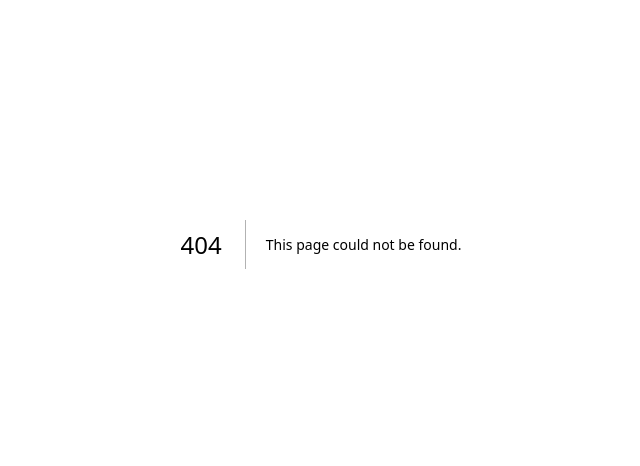
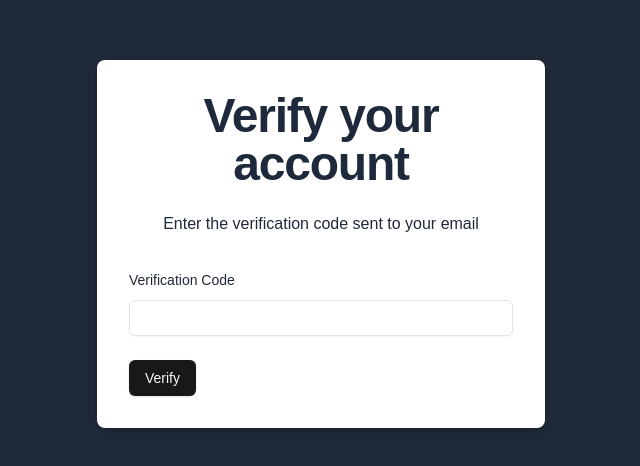
Before and after one commit to AmitBiswas1402/next-fullstack, a Next.js app: page /verify/1 in a window 1280 px wide. Before the commit this address had no page. Shown: the part 156-622 px from the top of the page, without its empty margins (319-959 px from the left). Built offline with nearby package versions, Linux system fonts and the light colour scheme.

Commit message:
username verification

```diff
--- a/src/app/(auth)/sign-up/page.tsx
+++ b/src/app/(auth)/sign-up/page.tsx
@@ -34,7 +34,7 @@
   const router = useRouter();
   const { toast } = useToast();
 
-  const form = useForm<z.infer<typeof signupSchema>>({
+  const form = useForm<z.infer<typeof signupSchema>>({ // zod implementation
     resolver: zodResolver(signupSchema),
     defaultValues: {
       username: '',
--- /dev/null
+++ b/src/app/(auth)/verify/[username]/page.tsx
@@ -0,0 +1,81 @@
+'use client'
+import React from 'react'
+import {useParams, useRouter} from  'next/navigation'
+import { useToast } from '@/components/hooks/use-toast'
+import { useForm } from 'react-hook-form'
+import * as z from 'zod'
+import { zodResolver } from '@hookform/resolvers/zod'
+import { verifySchema } from '@/schemas/verify.schema'
+import axios, { AxiosError } from 'axios'
+import { ApiResponse } from '@/types/ApiResponse'
+import { Form, FormField, FormItem, FormLabel, FormMessage } from '@/components/ui/form'
+import { Input } from '@/components/ui/input'
+import { Button } from '@/components/ui/button'
+
+const VerifyAccount = () => {
+    const router = useRouter()
+    const params = useParams<{username: string}>()
+    const {toast} = useToast()
+
+    const form = useForm<z.infer<typeof verifySchema>>({ // zod implementation
+      resolver: zodResolver(verifySchema),
+    });
+
+    const onSubmit = async (data: z.infer<typeof verifySchema>) => {
+      try {
+        const response =  await axios.post(`/api/verify-code`, {
+          username: params.username,
+          code: data.code,
+        })
+
+        toast({
+          title: "Success",
+          description: response.data.message
+        })
+        router.replace('sign-in')
+
+      } catch (error) {
+        console.error('Error during sign-up:', error);
+
+      const axiosError = error as AxiosError<ApiResponse>;
+
+      toast({
+        title: 'Sign Up Failed',
+        description: axiosError.response?.data.message,
+        variant: 'destructive',
+      });
+      }
+    }
+
+  return (
+    <div className='flex justify-center items-center min-h-screen bg-gray-800'>
+      <div className="w-full max-w-md p-8 space-y-8 bg-white text-slate-800 rounded-lg shadow-md">
+        <div className='text-center'>
+          <h1 className='text-4xl font-extrabold tracking-tight lg:text-5xl mb-6'>
+            Verify your account
+
+          </h1>
+          <p className='mb-4'>Enter the verification code sent to your email</p>
+        </div>
+        <Form {...form}>
+          <form onSubmit={form.handleSubmit(onSubmit)} className="space-y-6">
+            <FormField
+              name="code"
+              control={form.control}
+              render={({ field }) => (
+                <FormItem>
+                  <FormLabel>Verification Code</FormLabel>
+                  <Input {...field} />
+                  <FormMessage />
+                </FormItem>
+              )}
+            />
+            <Button type="submit">Verify</Button>
+          </form>
+        </Form>
+      </div>
+    </div>
+  )
+}
+
+export default VerifyAccount
```
